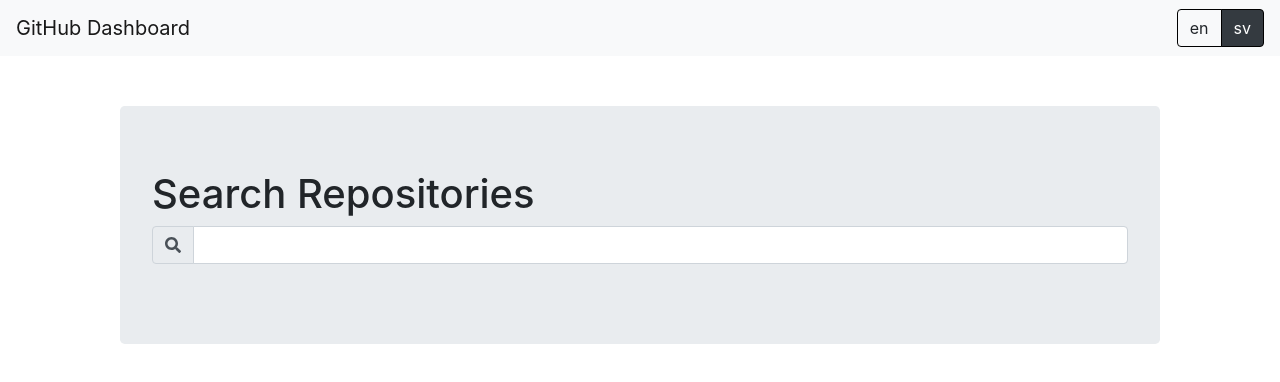
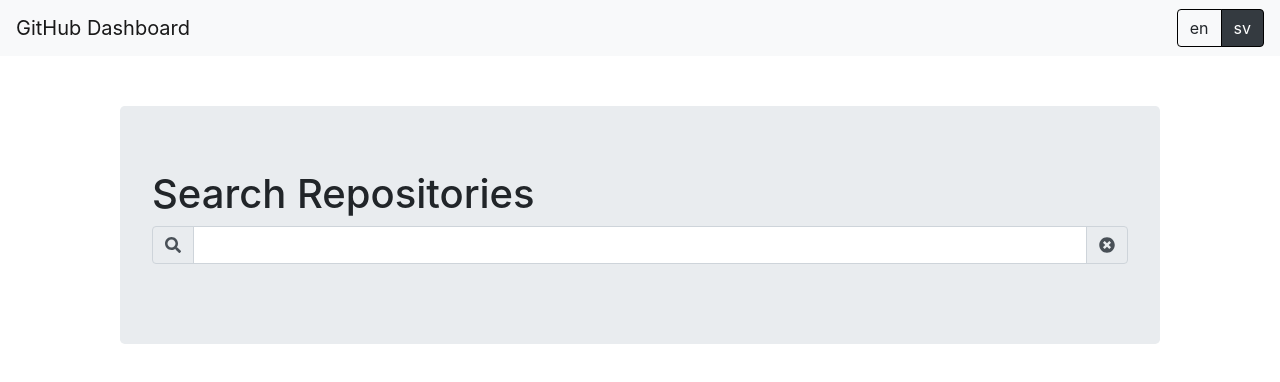
Before and after one commit to elizabethhart/github-api-service, a React app: page / in a window 1280 px wide. Shown: the top 382 px of the page. Built offline with nearby package versions, Linux system fonts and the light colour scheme.

Commit message:
Refactor search component into smaller reusable components

```diff
--- a/src/components/Issues/index.tsx
+++ b/src/components/Issues/index.tsx
@@ -1,6 +1,6 @@
 import React, { useEffect, useState } from "react";
 import { useTranslation } from "react-i18next";
-import { ListGroup } from "react-bootstrap";
+import { ListGroup, Spinner } from "react-bootstrap";
 import { getIssues } from "../../api/GitHubApi";
 import { GitHubIssue, GitHubRepository } from "../../types";
 
@@ -11,6 +11,7 @@
 const Issues: React.FC<IssuesProps> = ({ repository }) => {
     const { t } = useTranslation();
     const [issues, setIssues] = useState<GitHubIssue[]>([]);
+    const [isLoading, setIsLoading] = useState<boolean>(false);
 
     useEffect(() => {
         if (repository) {
@@ -19,12 +20,14 @@
     }, [repository]);
 
     function findIssues() {
+        setIsLoading(true);
         getIssues(repository.owner.login, repository.name, 5, "all", "updated", "desc").then(
             (response) => {
                 if (response.data && response.data.length) {
                     console.log(response.data);
                     setIssues(response.data);
                 }
+                setIsLoading(false);
             }
         );
     }
@@ -32,6 +35,11 @@
     return (
         <>
             <h1>{t("recent-issues")}</h1>
+            {isLoading ? (
+                <Spinner animation="border" role="status">
+                    <span className="sr-only">Loading...</span>
+                </Spinner>
+            ) : (
                 <ListGroup>
                     {issues.map((issue, index) => {
                         return (
@@ -41,6 +49,7 @@
                         );
                     })}
                 </ListGroup>
+            )}
         </>
     );
 };
--- /dev/null
+++ b/src/components/ItemSearch/index.tsx
@@ -0,0 +1,60 @@
+import React, { useEffect, useState } from "react";
+import { FontAwesomeIcon } from "@fortawesome/react-fontawesome";
+import { faSearch, faTimesCircle } from "@fortawesome/free-solid-svg-icons";
+import { FormControl, InputGroup } from "react-bootstrap";
+
+interface ItemSearchProps {
+    onInputChange: (searchString: string) => void;
+    clearSelection: () => void;
+}
+
+/**
+ * Reusable component for text input searches
+ */
+const ItemSearch: React.FC<ItemSearchProps> = ({ onInputChange, clearSelection }) => {
+    const [searchString, setSearchString] = useState<string>("");
+
+    useEffect(() => {
+        // Wait until the user has finished typing before emitting event
+        const timeout = setTimeout(() => {
+            if (searchString !== "") {
+                onInputChange(searchString);
+            }
+        }, 300);
+
+        return () => {
+            clearTimeout(timeout);
+        };
+    }, [searchString]);
+
+    function handleClear() {
+        setSearchString("");
+        clearSelection();
+    }
+
+    return (
+        <InputGroup className="mb-3">
+            <InputGroup.Prepend>
+                <InputGroup.Text id="basic-addon1">
+                    <FontAwesomeIcon icon={faSearch} />
+                </InputGroup.Text>
+            </InputGroup.Prepend>
+            <FormControl
+                type="text"
+                aria-label="search"
+                aria-describedby="basic-addon1"
+                value={searchString}
+                onChange={(event) => {
+                    setSearchString(event.target.value);
+                }}
+            />
+            <InputGroup.Append>
+                <InputGroup.Text id="basic-addon2" onClick={() => handleClear()}>
+                    <FontAwesomeIcon icon={faTimesCircle} />
+                </InputGroup.Text>
+            </InputGroup.Append>
+        </InputGroup>
+    );
+};
+
+export default ItemSearch;
--- /dev/null
+++ b/src/components/ItemSelect/index.tsx
@@ -0,0 +1,34 @@
+import React from "react";
+import { Dropdown } from "react-bootstrap";
+import { GitHubRepository } from "../../types";
+
+interface ItemSelectProps {
+    selectedItem: GitHubRepository | null;
+    items: GitHubRepository[];
+    selectItem: (item: GitHubRepository) => void;
+}
+
+/**
+ * Reusable component for displaying a list of selectable items
+ */
+const ItemSelect: React.FC<ItemSelectProps> = ({ selectedItem, items, selectItem }) => {
+    return (
+        <Dropdown>
+            <Dropdown.Toggle variant="dark" id="dropdown-basic">
+                {selectedItem ? selectedItem.full_name : "Select"}
+            </Dropdown.Toggle>
+
+            <Dropdown.Menu>
+                {items.map((item, index) => {
+                    return (
+                        <Dropdown.Item onClick={() => selectItem(item)} key={index}>
+                            {item.full_name}
+                        </Dropdown.Item>
+                    );
+                })}
+            </Dropdown.Menu>
+        </Dropdown>
+    );
+};
+
+export default ItemSelect;
--- a/src/components/Search/index.tsx
+++ b/src/components/Search/index.tsx
@@ -1,10 +1,10 @@
-import React, { useEffect, useState } from "react";
+import React, { useState } from "react";
 import { useTranslation } from "react-i18next";
-import { FontAwesomeIcon } from "@fortawesome/react-fontawesome";
-import { faSearch, faTimesCircle } from "@fortawesome/free-solid-svg-icons";
-import { Dropdown, FormControl, InputGroup, Jumbotron } from "react-bootstrap";
+import { Jumbotron, Spinner } from "react-bootstrap";
 import { getRepositories } from "../../api/GitHubApi";
 import { GitHubRepository } from "../../types";
+import ItemSelect from "../ItemSelect";
+import ItemSearch from "../ItemSearch";
 
 interface SearchProps {
     repository: GitHubRepository | null;
@@ -12,86 +12,40 @@
     clearSelection: () => void;
 }
 
+/**
+ * Search GitHub repositories via wildcard match
+ */
 const Search: React.FC<SearchProps> = ({ repository, onRepositoryChange, clearSelection }) => {
     const { t } = useTranslation();
-    const [searchString, setSearchString] = useState<string>("");
     const [repositories, setRepositories] = useState<GitHubRepository[]>([]);
+    const [isLoading, setIsLoading] = useState<boolean>(false);
 
-    useEffect(() => {
-        const timeout = setTimeout(() => {
-            if (searchString !== "") {
-                searchRepositories();
-            }
-        }, 300);
-
-        return () => {
-            clearTimeout(timeout);
-        };
-    }, [searchString]);
-
-    function searchRepositories() {
+    function searchRepositories(searchString: string) {
+        setIsLoading(true);
         getRepositories(searchString).then((response) => {
             if (response.data && response.data.items && response.data.items.length) {
                 setRepositories(response.data.items);
             }
+            setIsLoading(false);
         });
     }
 
     return (
         <Jumbotron>
             <h1>{t("search-repositories")}</h1>
-            <InputGroup className="mb-3">
-                <InputGroup.Prepend>
-                    <InputGroup.Text id="basic-addon1">
-                        <FontAwesomeIcon icon={faSearch} />
-                    </InputGroup.Text>
-                </InputGroup.Prepend>
-                <FormControl
-                    type="text"
-                    aria-label="search"
-                    aria-describedby="basic-addon1"
-                    value={searchString}
-                    onChange={(event) => {
-                        setSearchString("");
-                        setSearchString(event.target.value);
-                    }}
-                />
-                {repositories.length > 0 && (
-                    <InputGroup.Append>
-                        <InputGroup.Text
-                            id="basic-addon2"
-                            onClick={() => {
-                                setRepositories([]);
-                                clearSelection();
-                            }}
-                        >
-                            <FontAwesomeIcon icon={faTimesCircle} />
-                        </InputGroup.Text>
-                    </InputGroup.Append>
-                )}
-            </InputGroup>
-            {repositories.length > 0 && (
-                <Dropdown>
-                    <Dropdown.Toggle variant="dark" id="dropdown-basic">
-                        {repository ? repository.full_name : "Select Repository"}
-                    </Dropdown.Toggle>
-
-                    <Dropdown.Menu>
-                        {repositories.map((repository, index) => {
-                            return (
-                                <Dropdown.Item
-                                    onClick={() => {
-                                        console.log(repository);
-                                        onRepositoryChange(repository);
-                                    }}
-                                    key={index}
-                                >
-                                    {repository.full_name}
-                                </Dropdown.Item>
-                            );
-                        })}
-                    </Dropdown.Menu>
-                </Dropdown>
+            <ItemSearch onInputChange={searchRepositories} clearSelection={clearSelection} />
+            {isLoading ? (
+                <Spinner animation="border" role="status">
+                    <span className="sr-only">Loading...</span>
+                </Spinner>
+            ) : (
+                repositories.length > 0 && (
+                    <ItemSelect
+                        selectedItem={repository}
+                        items={repositories}
+                        selectItem={onRepositoryChange}
+                    />
+                )
             )}
         </Jumbotron>
     );
```
Lines whose indentation alone changed are shown as unchanged.
